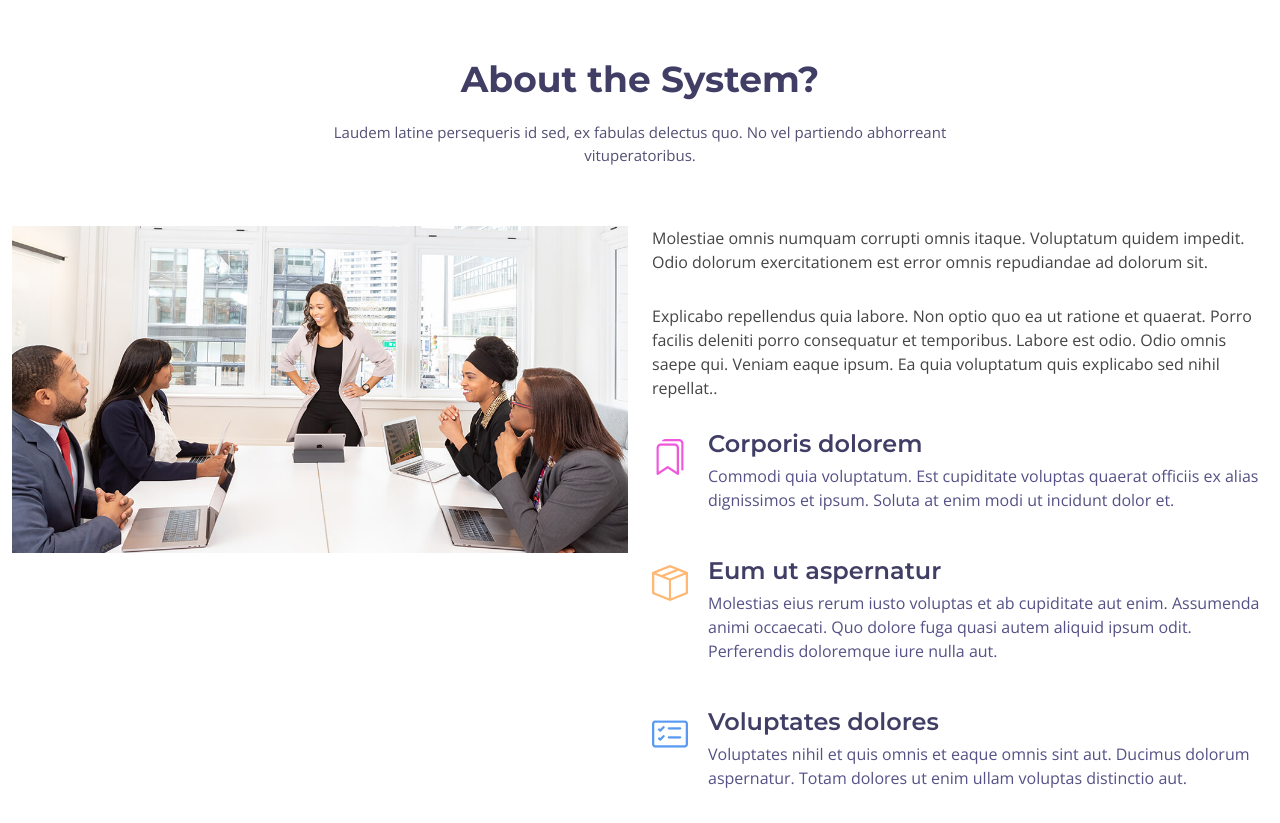
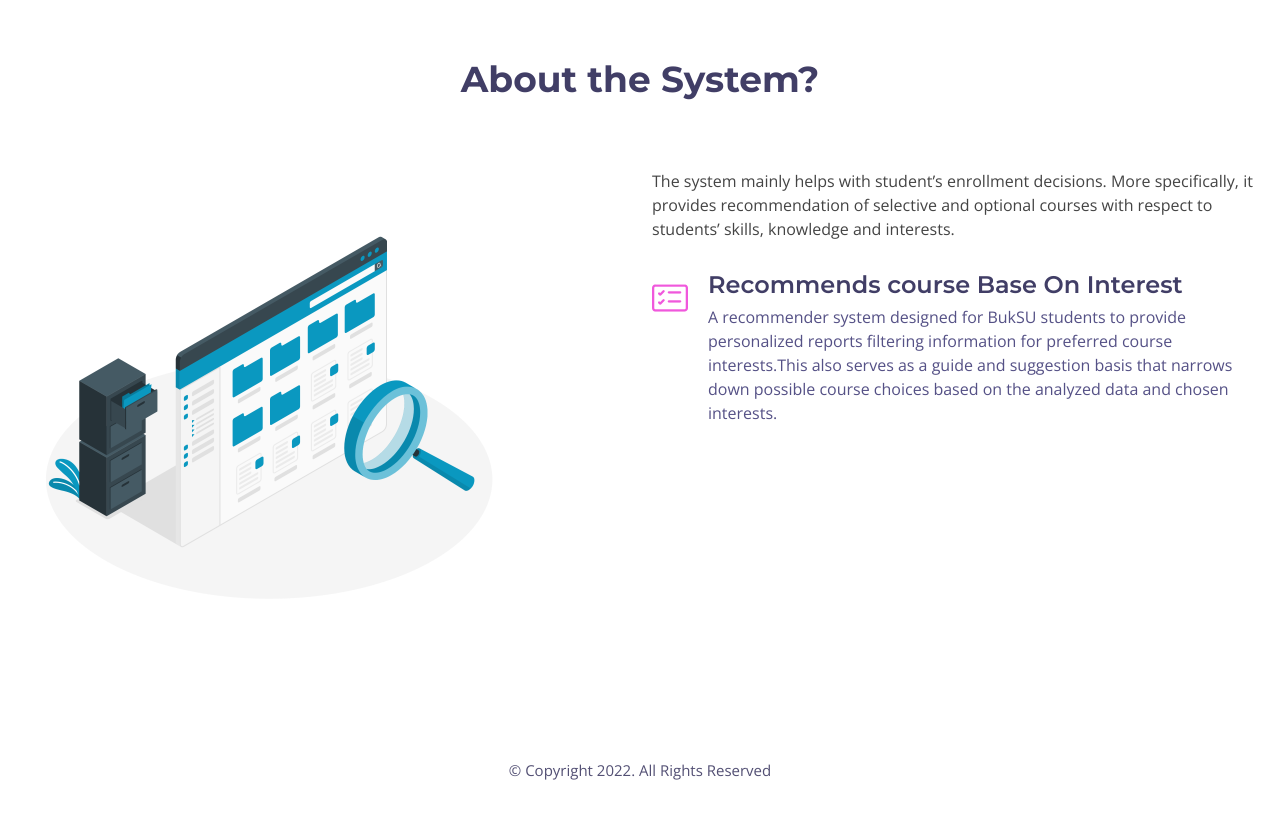
Before and after one commit to bug-dbg/capstone.buksu.crs, a website: page views/user_view/user.html in a window 1280 px wide. Shown: the part 802-1625 px from the top of the page. Drawn offline with nearby package versions, Linux system fonts and the light colour scheme; files whose address does not match are found by name.

Commit message:
updated code

```diff
--- a/views/user_view/user.html
+++ b/views/user_view/user.html
@@ -116,49 +116,41 @@
 
         <header class="section-header">
           <h3>About the System?</h3>
-          <p>Laudem latine persequeris id sed, ex fabulas delectus quo. No vel partiendo abhorreant vituperatoribus.</p>
+          <br>
+          <br>
         </header>
 
         <div class="row">
 
           <div class="col-lg-6" data-aos="zoom-in" data-aos-delay="100">
             <div class="why-us-img">
-              <img src="assets/img/why-us.jpg" alt="" class="img-fluid">
+              <img src="/img/system-about.png" alt="" class="img-fluid" style="width: 500px; height: 500px;">
             </div>
           </div>
 
           <div class="col-lg-6">
             <div class="why-us-content">
-              <p>Molestiae omnis numquam corrupti omnis itaque. Voluptatum quidem impedit. Odio dolorum exercitationem
-                est error omnis repudiandae ad dolorum sit.</p>
-              <p>
-                Explicabo repellendus quia labore. Non optio quo ea ut ratione et quaerat. Porro facilis deleniti porro
-                consequatur
-                et temporibus. Labore est odio.
+              <p>The system mainly helps with student’s enrollment decisions. More specifically, it provides recommendation of selective and optional courses with respect to students’ skills, knowledge and interests. </p>
 
-                Odio omnis saepe qui. Veniam eaque ipsum. Ea quia voluptatum quis explicabo sed nihil repellat..
-              </p>
 
               <div class="features clearfix" data-aos="fade-up" data-aos-delay="100">
-                <i class="bi bi-bookmarks" style="color: #f058dc;"></i>
-                <h4>Corporis dolorem</h4>
-                <p>Commodi quia voluptatum. Est cupiditate voluptas quaerat officiis ex alias dignissimos et ipsum.
-                  Soluta at enim modi ut incidunt dolor et.</p>
+                <i class=" bi bi-card-checklist" style="color: #f058dc;"></i>
+                <h4>Recommends course Base On Interest</h4>
+                <p>A recommender system designed for BukSU students to provide personalized reports filtering information for preferred course interests.This also serves as a guide and suggestion basis that narrows down possible course choices based on the analyzed data and chosen interests.</p>
               </div>
-
+<!--
               <div class="features clearfix" data-aos="fade-up" data-aos-delay="200">
-                <i class="bi bi-box-seam" style="color: #ffb774;"></i>
-                <h4>Eum ut aspernatur</h4>
-                <p>Molestias eius rerum iusto voluptas et ab cupiditate aut enim. Assumenda animi occaecati. Quo dolore
-                  fuga quasi autem aliquid ipsum odit. Perferendis doloremque iure nulla aut.</p>
-              </div>
-
+                <i class=" bi bi-bookmarks" style="color: #ffb774;"></i>
+                <h4>Save Results</h4>
+                <p>Results can be send through email to have the copy of the result.</p>
+              </div> -->
+<!--
               <div class="features clearfix" data-aos="fade-up" data-aos-delay="300">
-                <i class="bi bi-card-checklist" style="color: #589af1;"></i>
-                <h4>Voluptates dolores</h4>
+                <i class="bi bi-bookmarks bi bi-box-seam" style="color: #589af1;"></i>
+                <h4>Recommends course Base On Interest</h4>
                 <p>Voluptates nihil et quis omnis et eaque omnis sint aut. Ducimus dolorum aspernatur. Totam dolores ut
                   enim ullam voluptas distinctio aut.</p>
-              </div>
+              </div> -->
 
             </div>
 
```
Also changed, not shown: views/result_page/emailResult.html (+1 -1 lines), public/img/system-about.png (added).
